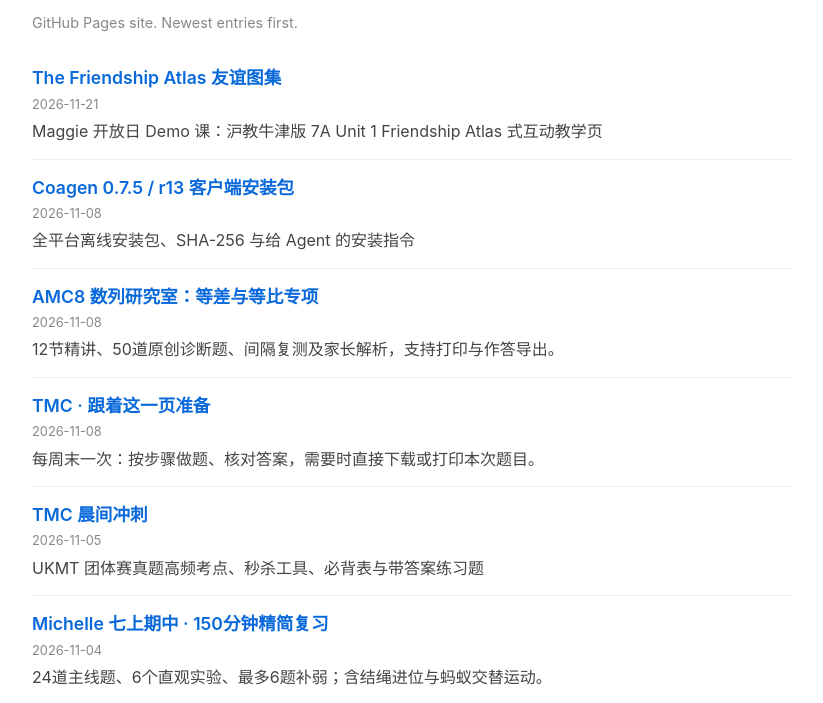
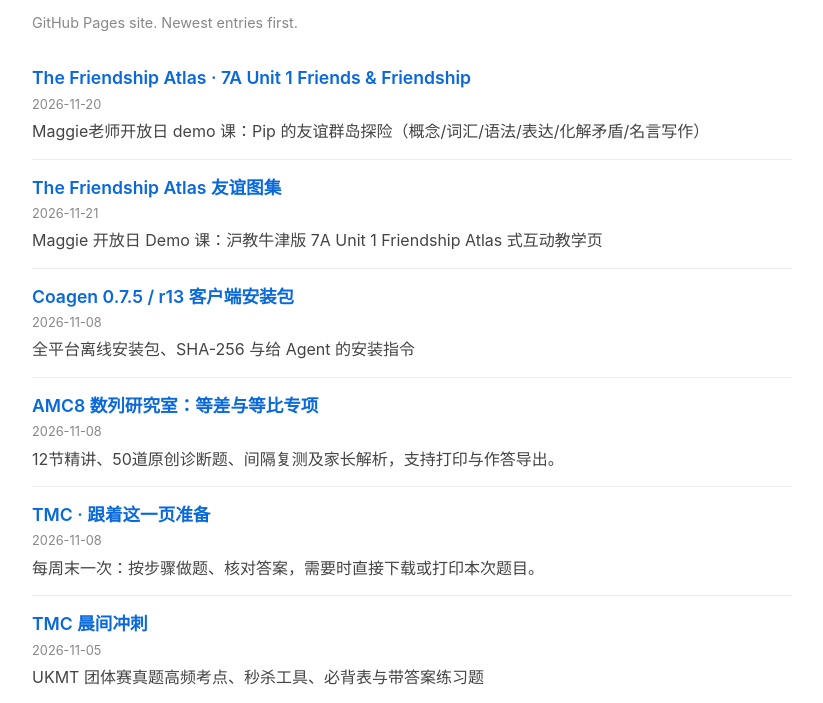
Before and after one commit to JimEverest/pages, a plain HTML site: page index.html in a window 1280 px wide. Shown: the part 94-797 px from the top of the page, without its empty margins (228-1051 px from the left). Drawn offline with Linux system fonts and the light colour scheme.

Commit message:
index: add The Friendship Atlas · 7A Unit 1 Friends & Friendship

```diff
--- a/index.html
+++ b/index.html
@@ -20,6 +20,12 @@
   <h1>JimEverest / pages</h1>
   <p class="muted">GitHub Pages site. Newest entries first.</p>
   <ul id="content-list">
+    <li class="entry" data-date="2026-11-20">
+      <a href="https://jimeverest.github.io/pages/friendship-atlas/">The Friendship Atlas · 7A Unit 1 Friends & Friendship</a>
+      <time datetime="2026-11-20">2026-11-20</time>
+      <span class="desc">Maggie老师开放日 demo 课：Pip 的友谊群岛探险（概念/词汇/语法/表达/化解矛盾/名言写作）</span>
+    </li>
+
     <li class="entry" data-date="2026-11-21">
       <a href="https://jimeverest.github.io/pages/friendship-atlas/">The Friendship Atlas 友谊图集</a>
       <time datetime="2026-11-21">2026-11-21</time>
```
